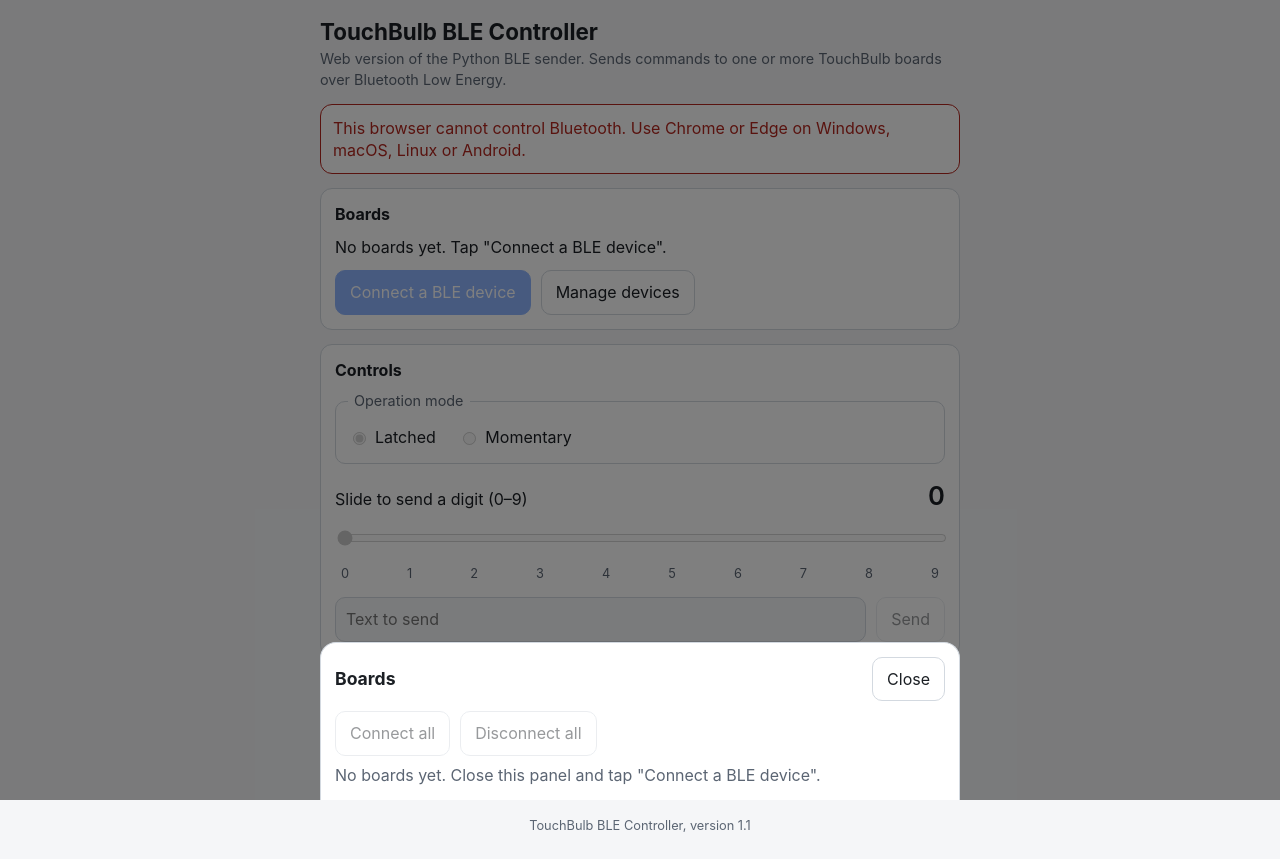
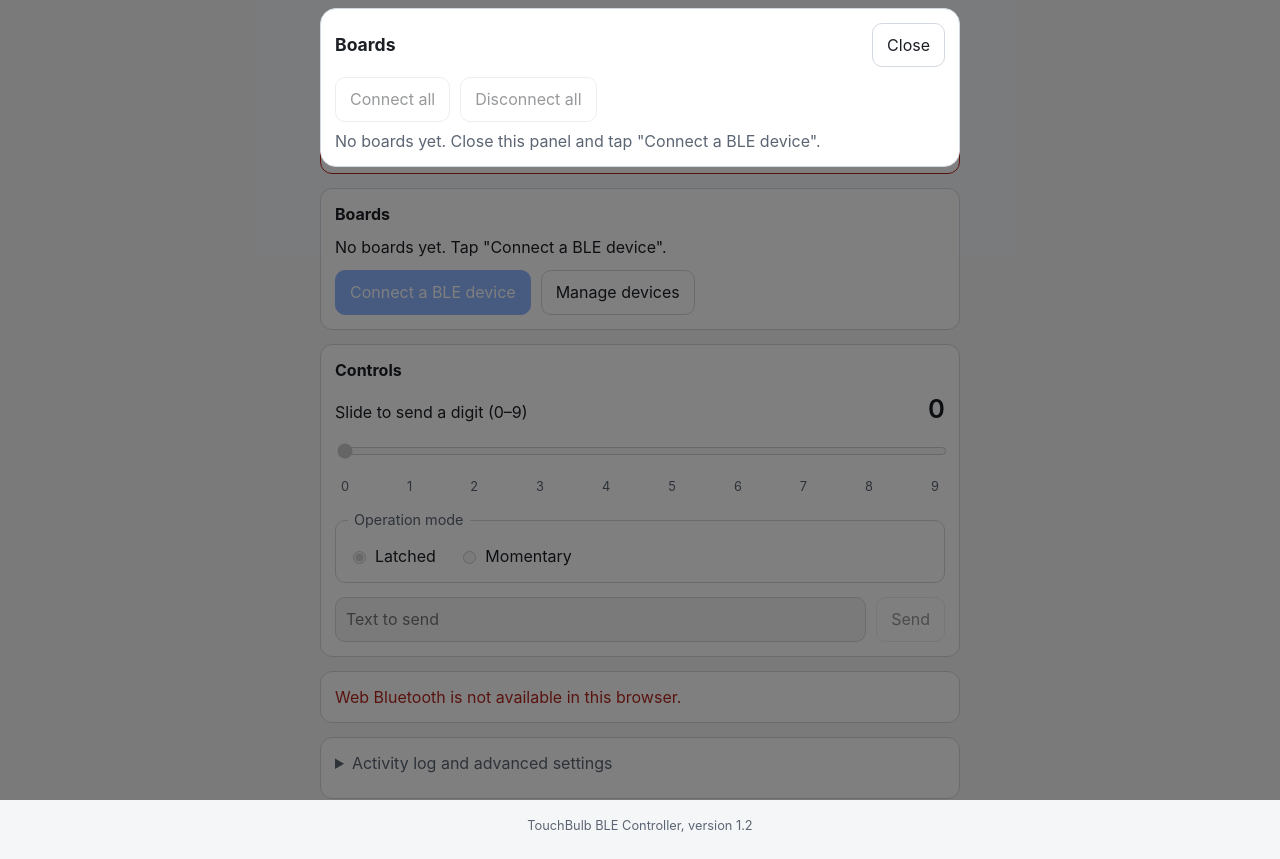
Before and after one commit to tlanger1/touchbulb-web, a plain HTML site: page index.html in a window 1280 px wide. Both pictures are taken after a click on the button "Manage devices". Drawn offline with Linux system fonts and the light colour scheme.

Commit message:
See release notes from now on

```diff
--- a/index.html
+++ b/index.html
@@ -61,10 +61,10 @@
   }
   .optionrow input { width: 22px; height: 22px; flex: none; margin: 0; }
   .none { color: var(--muted); }
-  fieldset { border: 1px solid var(--border); border-radius: 10px; margin: 0; padding: 8px 12px; }
+  fieldset { border: 1px solid var(--border); border-radius: 10px; margin: 14px 0 0; padding: 8px 12px; }
   legend { padding: 0 6px; color: var(--muted); font-size: 0.9rem; }
   fieldset label { display: inline-flex; align-items: center; gap: 6px; margin-right: 18px; min-height: 36px; }
-  .sliderbox { margin-top: 14px; }
+  .sliderbox { margin-top: 0; }
   .sliderhead { display: flex; justify-content: space-between; align-items: baseline; }
   #sliderValue { font-size: 1.6rem; font-weight: 600; min-width: 1.5ch; text-align: right; }
   input[type=range] { width: 100%; height: 44px; accent-color: var(--accent); }
@@ -86,22 +86,29 @@
   ul.notes { margin: 8px 0 0; padding-left: 20px; color: var(--muted); font-size: 0.9rem; }
   .version { text-align: center; color: var(--muted); font-size: 0.8rem; padding: 4px 0 8px; }
 
-  /* Boards sheet: slides over the page, the list scrolls inside it */
-  .sheet { position: fixed; inset: 0; z-index: 10; display: flex; align-items: flex-end; justify-content: center; }
+  /* Boards sheet: a panel at the TOP of the visible screen; the list scrolls inside it.
+     --app-height is set by the script to the height that is really visible (on iPhone the
+     browser's own toolbars hide part of the screen, and 100vh does not account for them). */
+  :root { --app-height: 100vh; }
+  .sheet {
+    position: fixed; top: 0; left: 0; right: 0; height: var(--app-height); z-index: 10;
+    display: flex; align-items: flex-start; justify-content: center;
+  }
   .sheet[hidden] { display: none; }
-  .backdrop { position: absolute; inset: 0; background: rgba(0, 0, 0, 0.5); }
+  .backdrop { position: absolute; inset: 0; background: rgba(0, 0, 0, 0.5); touch-action: none; }
   .panel {
-    position: relative; width: 100%; max-width: 640px;
-    max-height: 80vh; max-height: 80dvh;
+    position: relative; width: calc(100% - 16px); max-width: 640px;
+    margin-top: calc(8px + env(safe-area-inset-top));
+    max-height: calc(var(--app-height) - 16px - env(safe-area-inset-top));
     display: flex; flex-direction: column;
     background: var(--card); color: var(--text);
-    border: 1px solid var(--border); border-bottom: 0; border-radius: 16px 16px 0 0;
-    padding: 14px 14px calc(14px + env(safe-area-inset-bottom));
+    border: 1px solid var(--border); border-radius: 16px;
+    padding: 14px;
   }
   .panelhead { display: flex; justify-content: space-between; align-items: center; margin-bottom: 10px; }
   .panelhead h2 { margin: 0; font-size: 1.1rem; }
   .panelactions { margin-bottom: 8px; }
-  .boardlist { overflow-y: auto; -webkit-overflow-scrolling: touch; flex: 1; min-height: 0; }
+  .boardlist { overflow-y: auto; -webkit-overflow-scrolling: touch; overscroll-behavior: contain; flex: 1; min-height: 0; }
   .board {
     display: flex; justify-content: space-between; align-items: center; gap: 10px;
     padding: 10px 0; border-top: 1px solid var(--border);
@@ -137,12 +144,6 @@
   <section aria-labelledby="ctlHead">
     <h2 id="ctlHead">Controls</h2>
 
-    <fieldset id="modeSet">
-      <legend>Operation mode</legend>
-      <label><input type="radio" name="mode" value="L" checked> Latched</label>
-      <label><input type="radio" name="mode" value="M"> Momentary</label>
-    </fieldset>
-
     <div class="sliderbox">
       <div class="sliderhead">
         <label for="slider">Slide to send a digit (0&ndash;9)</label>
@@ -154,6 +155,12 @@
         <span>5</span><span>6</span><span>7</span><span>8</span><span>9</span>
       </div>
     </div>
+
+    <fieldset id="modeSet">
+      <legend>Operation mode</legend>
+      <label><input type="radio" name="mode" value="L" checked> Latched</label>
+      <label><input type="radio" name="mode" value="M"> Momentary</label>
+    </fieldset>
 
     <form id="sendForm" class="sendrow">
       <input id="textEntry" type="text" autocomplete="off" autocapitalize="off"
@@ -189,7 +196,7 @@
     </details>
   </section>
 
-  <footer id="version" class="version">TouchBulb BLE Controller, version 1.1</footer>
+  <footer id="version" class="version">TouchBulb BLE Controller, version 1.2</footer>
 </main>
 
 <!-- Boards sheet (opened by "Manage devices") -->
@@ -558,7 +565,17 @@ function resetControls() {
 // ---------------------------------------------------------------------------
 // Boards sheet
 // ---------------------------------------------------------------------------
+// Size the panel to what is really visible. On iPhone the browser's toolbars cover part of
+// the screen, so a bottom-anchored panel sized in vh ends up partly hidden.
+function updateAppHeight() {
+  const vv = window.visualViewport;
+  const height = (vv && vv.height) || window.innerHeight;
+  if (!height || !document.documentElement) return;
+  document.documentElement.style.setProperty('--app-height', Math.round(height) + 'px');
+}
+
 function openSheet() {
+  updateAppHeight();
   renderBoards();
   els.sheet.hidden = false;
   document.body.classList.add('sheet-open');
@@ -1178,6 +1195,11 @@ els.disconnectAllBtn.addEventListener('click', disconnectAll);
 document.addEventListener('keydown', (event) => {
   if (event.key === 'Escape' && !els.sheet.hidden) closeSheet();
 });
+// Keep the panel sized to the visible area when the toolbars show/hide or the phone rotates.
+window.addEventListener('resize', updateAppHeight);
+window.addEventListener('orientationchange', updateAppHeight);
+if (window.visualViewport) window.visualViewport.addEventListener('resize', updateAppHeight);
+updateAppHeight();
 
 // "Show all nearby devices" is remembered on this device.
 els.showAll.checked = loadSetting(SETTING_SHOW_ALL) === '1';
```
Also changed, not shown: release_notes.txt (added).
